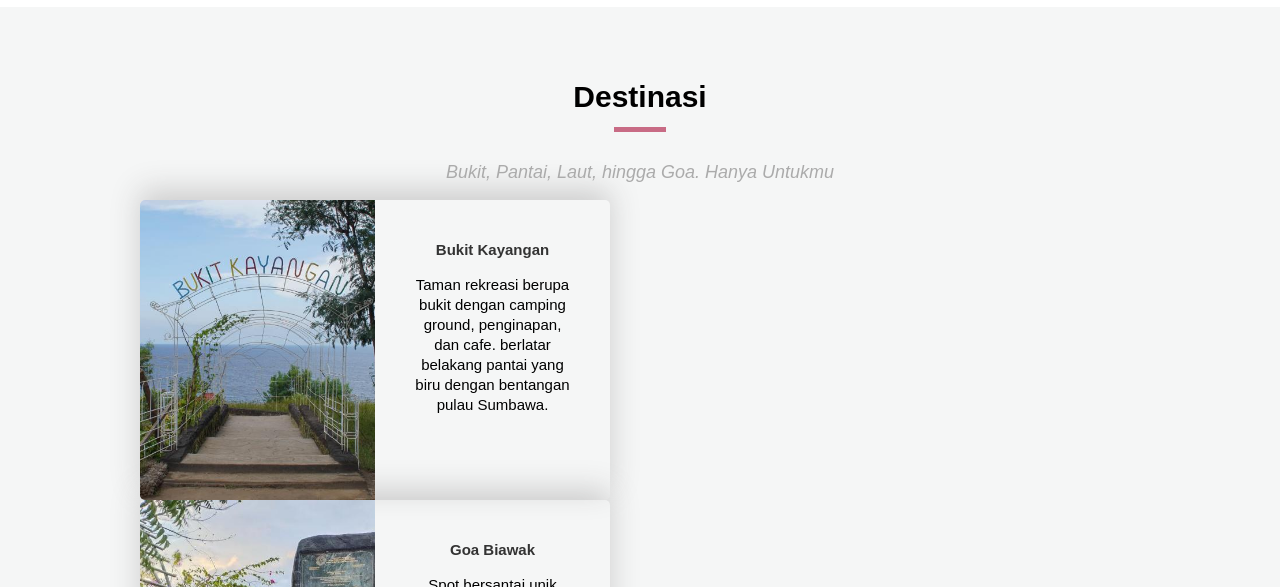
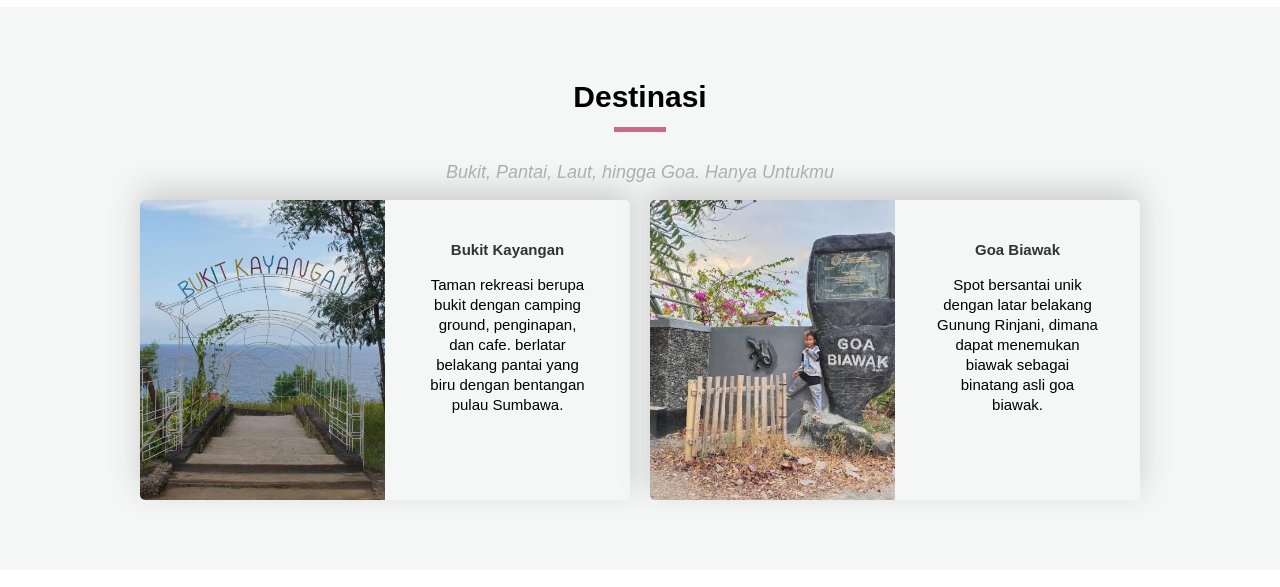
Before and after one commit to Abidi944/LALO-TOURISM, a PHP site: page /index.html in a window 1280 px wide. Shown: the part 1171-1758 px from the top of the page. Run offline with PHP 8.4, Linux system fonts and the light colour scheme.

Commit message:
Add files via upload

```diff
--- a/style.css
+++ b/style.css
@@ -174,6 +174,13 @@ nav .logo img.hitam {
 section.abuabu {
   background-color: #f5f6f6;
 }
+.blog {
+  display: grid;
+  grid-template-columns: repeat(2, 1fr); /* Menampilkan 3 kolom */
+  gap: 20px;
+  margin-bottom: 20px;
+}
+
 .tim {
   display: grid;
   grid-template-columns: repeat(3, 1fr);
@@ -215,7 +222,7 @@ section#gallery div img:hover {
   border-radius: 5px;
 }
 .blog .area {
-  width: 47%;
+  width: 100%;
   box-shadow: 0px -10px 30px #ccc;
   border-radius: 5px;
   display: flex;
@@ -246,6 +253,7 @@ section#gallery div img:hover {
 .blog .area .text article a:hover {
   color: #ccc;
 }
+
 footer {
   padding: 50px 0px 50px 0px;
   background-color: #343a40;
```
Also changed, not shown: index.php (+6 -13 lines).
